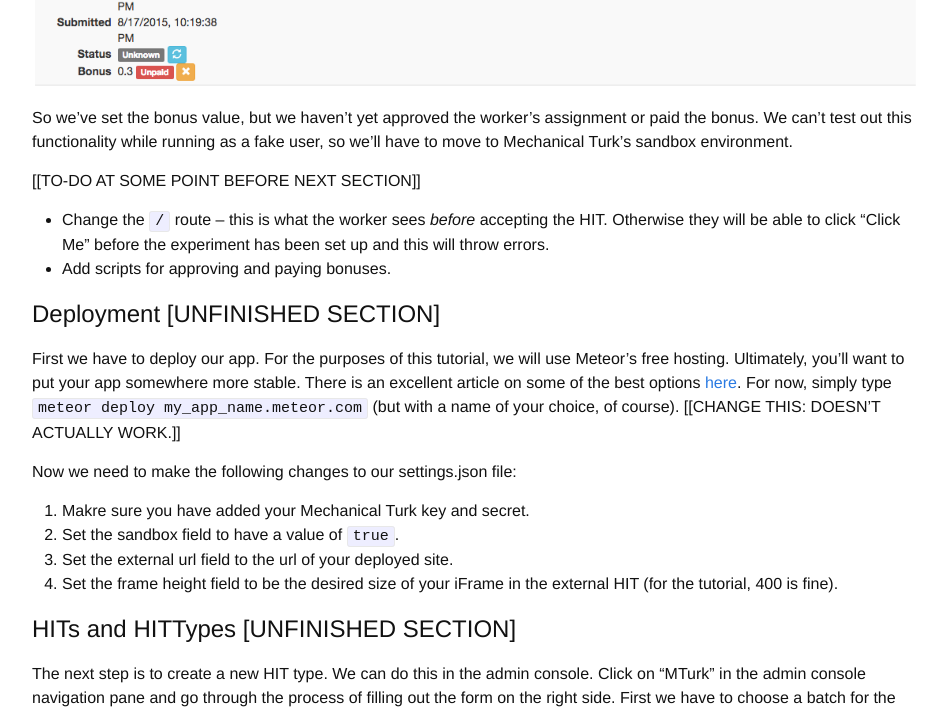
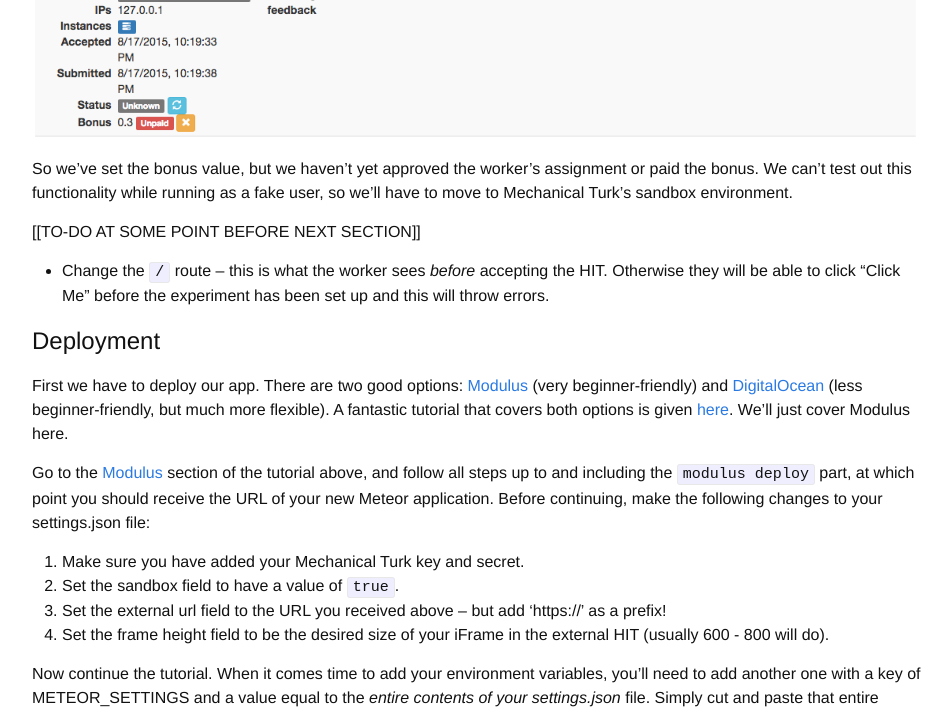
Before and after one commit to TurkServer/docs, a Jekyll site: the page built from index.md, in a window 1280 px wide and 1400 px high, scrolled down 15362 px. Shown: the top 713 px of the window, without its empty margins (163-1113 px from the left). Built offline with Jekyll 4.4.1, drawn with Linux system fonts in a browser that asks for light colours; Markdown is read by kramdown in place of the engine named in the settings; some of the changed text lies outside the part shown.

Commit message:
finish deployment section

```diff
--- a/index.md
+++ b/index.md
@@ -450,18 +452,23 @@
 [[TO-DO AT SOME POINT BEFORE NEXT SECTION]]
 
 - Change the  `/` route -- this is what the worker sees *before* accepting the HIT. Otherwise they will be able to click "Click Me" before the experiment has been set up and this will throw errors.
-- Add scripts for approving and paying bonuses.
 
-## Deployment [UNFINISHED SECTION]
+## Deployment
 
-First we have to deploy our app. For the purposes of this tutorial, we will use Meteor's free hosting. Ultimately, you'll want to put your app somewhere more stable. There is an excellent article on some of the best options [here](http://meteortips.com/first-meteor-tutorial/deployment/). For now, simply type `meteor deploy my_app_name.meteor.com` (but with a name of your choice, of course). [[CHANGE THIS: DOESN'T ACTUALLY WORK.]]
+First we have to deploy our app. There are two good options: [Modulus](https://modulus.io/) (very beginner-friendly) and [DigitalOcean](https://modulus.io/) (less beginner-friendly, but much more flexible). A fantastic tutorial that covers both options is given [here](http://meteortips.com/deployment-tutorial/). We'll just cover Modulus here.
 
-Now we need to make the following changes to our settings.json file:
+Go to the [Modulus](http://meteortips.com/deployment-tutorial/modulus/) section of the tutorial above, and follow all steps up to and including the `modulus deploy` part, at which point you should receive the URL of your new Meteor application. Before continuing, make the following changes to your settings.json file:
 
-1. Makre sure you have added your Mechanical Turk key and secret.
+1. Make sure you have added your Mechanical Turk key and secret.
 2. Set the sandbox field to have a value of `true`.
-3. Set the external url field to the url of your deployed site.
-4. Set the frame height field to be the desired size of your iFrame in the external HIT (for the tutorial, 400 is fine).
+3. Set the external url field to the URL you received above -- but add 'https://' as a prefix!
+4. Set the frame height field to be the desired size of your iFrame in the external HIT (usually 600 - 800 will do).
+
+Now continue the tutorial. When it comes time to add your environment variables, you'll need to add another one with a key of METEOR_SETTINGS and a value equal to the *entire contents of your settings.json* file. Simply cut and paste that entire JSON blob. It should look something like this:
+
+![screenshot](img/meteor-settings.png)
+
+Hit Save, and redeploy your app with `modulus deploy`. Go to your URL and verify that you can login both to the admin console and as a test user.
 
 ## HITs and HITTypes [UNFINISHED SECTION]
 
```
Also changed, not shown: other parts of index.md (+2 -0 lines).
